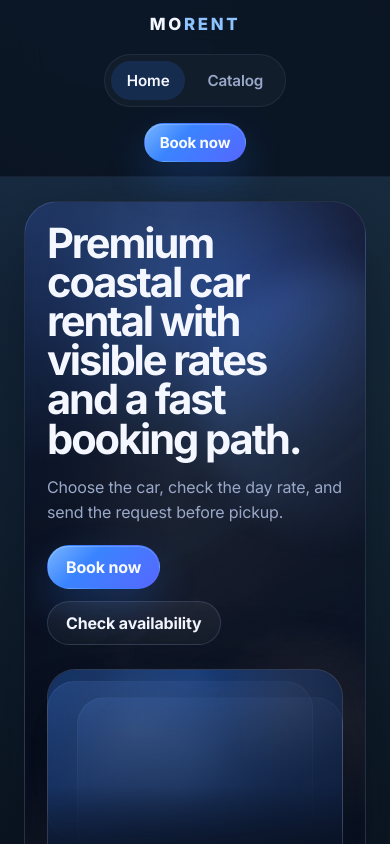
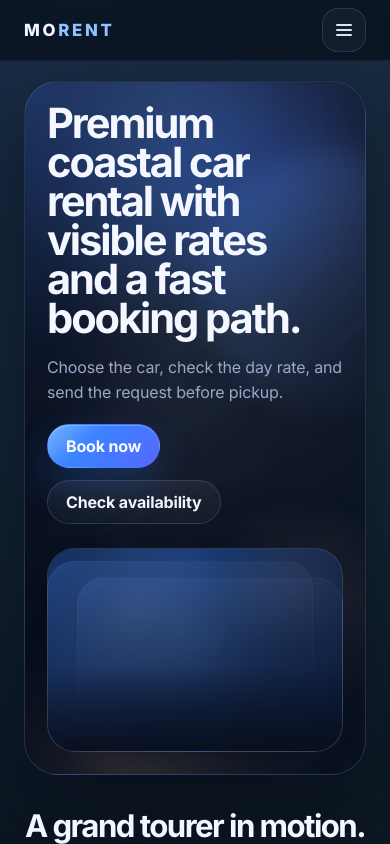
Before and after one commit to rcc00n/MoRent, a React (Vite) app in the folder frontend/: page / in a window 390 px wide. Shown: the top 844 px of the page. Built offline with nearby package versions, Linux system fonts and the light colour scheme; no server answers.

Commit message:
add compact mobile header drawer

```diff
--- a/frontend/src/components/Navbar.jsx
+++ b/frontend/src/components/Navbar.jsx
@@ -1,7 +1,71 @@
-import { NavLink } from 'react-router-dom'
+import { useEffect, useRef, useState } from 'react'
+import { AnimatePresence, motion } from 'framer-motion'
+import { NavLink, useLocation } from 'react-router-dom'
+
+const MotionAside = motion.aside
+const MotionDiv = motion.div
+
+const navLinkClassName = ({ isActive }) =>
+  isActive ? 'nav-link active' : 'nav-link'
+
+const drawerLinkClassName = ({ isActive }) =>
+  isActive ? 'mobile-drawer__link mobile-drawer__link--active' : 'mobile-drawer__link'
 
 function Navbar() {
+  const [isDrawerOpen, setIsDrawerOpen] = useState(false)
+  const location = useLocation()
+  const previousLocationRef = useRef(`${location.pathname}${location.hash}`)
+
+  useEffect(() => {
+    const nextLocation = `${location.pathname}${location.hash}`
+
+    if (previousLocationRef.current !== nextLocation && isDrawerOpen) {
+      const frameId = window.requestAnimationFrame(() => {
+        setIsDrawerOpen(false)
+      })
+
+      previousLocationRef.current = nextLocation
+
+      return () => window.cancelAnimationFrame(frameId)
+    }
+
+    previousLocationRef.current = nextLocation
+
+    return undefined
+  }, [isDrawerOpen, location.hash, location.pathname])
+
+  useEffect(() => {
+    if (!isDrawerOpen) {
+      return undefined
+    }
+
+    const previousOverflow = document.body.style.overflow
+
+    const handleKeyDown = (event) => {
+      if (event.key === 'Escape') {
+        setIsDrawerOpen(false)
+      }
+    }
+
+    document.body.style.overflow = 'hidden'
+    window.addEventListener('keydown', handleKeyDown)
+
+    return () => {
+      document.body.style.overflow = previousOverflow
+      window.removeEventListener('keydown', handleKeyDown)
+    }
+  }, [isDrawerOpen])
+
+  const closeDrawer = () => {
+    setIsDrawerOpen(false)
+  }
+
+  const toggleDrawer = () => {
+    setIsDrawerOpen((current) => !current)
+  }
+
   return (
+    <>
       <header className="navbar">
         <div className="navbar__inner">
           <NavLink className="brand" to="/">
@@ -10,18 +74,14 @@ function Navbar() {
           <div className="navbar__actions">
             <nav className="nav-links" aria-label="Primary">
               <NavLink
-              className={({ isActive }) =>
-                isActive ? 'nav-link active' : 'nav-link'
-              }
+                className={navLinkClassName}
                 end
                 to="/"
               >
                 Home
               </NavLink>
               <NavLink
-              className={({ isActive }) =>
-                isActive ? 'nav-link active' : 'nav-link'
-              }
+                className={navLinkClassName}
                 to="/catalog"
               >
                 Catalog
@@ -31,8 +91,86 @@ function Navbar() {
               Book now
             </NavLink>
           </div>
+          <button
+            aria-controls="mobile-navigation-drawer"
+            aria-expanded={isDrawerOpen}
+            aria-label={isDrawerOpen ? 'Close navigation menu' : 'Open navigation menu'}
+            className={`navbar__menu-toggle${isDrawerOpen ? ' is-open' : ''}`}
+            onClick={toggleDrawer}
+            type="button"
+          >
+            <span></span>
+            <span></span>
+            <span></span>
+          </button>
         </div>
       </header>
+
+      <AnimatePresence>
+        {isDrawerOpen ? (
+          <MotionDiv
+            animate={{ opacity: 1 }}
+            className="mobile-drawer"
+            exit={{ opacity: 0 }}
+            initial={{ opacity: 0 }}
+          >
+            <button
+              aria-label="Close navigation menu"
+              className="mobile-drawer__backdrop"
+              onClick={closeDrawer}
+              type="button"
+            />
+
+            <MotionAside
+              animate={{ opacity: 1, x: 0 }}
+              className="mobile-drawer__panel"
+              exit={{ opacity: 0, x: 18 }}
+              id="mobile-navigation-drawer"
+              initial={{ opacity: 0, x: 24 }}
+              transition={{ duration: 0.24, ease: [0.22, 1, 0.36, 1] }}
+            >
+              <div className="mobile-drawer__header">
+                <span>Navigate</span>
+                <button
+                  aria-label="Close navigation menu"
+                  className="mobile-drawer__close"
+                  onClick={closeDrawer}
+                  type="button"
+                >
+                  <span></span>
+                  <span></span>
+                </button>
+              </div>
+
+              <nav aria-label="Mobile primary" className="mobile-drawer__nav">
+                <NavLink
+                  className={drawerLinkClassName}
+                  end
+                  onClick={closeDrawer}
+                  to="/"
+                >
+                  Home
+                </NavLink>
+                <NavLink
+                  className={drawerLinkClassName}
+                  onClick={closeDrawer}
+                  to="/catalog"
+                >
+                  Catalog
+                </NavLink>
+                <NavLink
+                  className={drawerLinkClassName}
+                  onClick={closeDrawer}
+                  to="/catalog"
+                >
+                  Book now
+                </NavLink>
+              </nav>
+            </MotionAside>
+          </MotionDiv>
+        ) : null}
+      </AnimatePresence>
+    </>
   )
 }
 
--- a/frontend/src/index.css
+++ b/frontend/src/index.css
@@ -26,6 +26,8 @@
   --color-shadow-soft: 0 20px 60px rgba(4, 10, 24, 0.32);
   --container-width: 1240px;
   --page-gutter: 24px;
+  --header-height: 72px;
+  --header-offset: 104px;
   --space-2: 8px;
   --space-3: 12px;
   --space-4: 16px;
@@ -54,7 +56,7 @@ html {
 #rate-clarity,
 #featured-cars,
 #booking-path {
-  scroll-margin-top: 104px;
+  scroll-margin-top: var(--header-offset);
 }
 
 body {
@@ -135,13 +137,58 @@ code {
   align-items: center;
   justify-content: space-between;
   gap: var(--space-5);
-  min-height: 72px;
+  min-height: var(--header-height);
 }
 
 .navbar__actions {
   display: flex;
   align-items: center;
   gap: var(--space-4);
+}
+
+.navbar__menu-toggle {
+  display: none;
+  align-items: center;
+  justify-content: center;
+  width: 44px;
+  height: 44px;
+  padding: 0;
+  border: 1px solid rgba(177, 205, 255, 0.14);
+  border-radius: 16px;
+  background: rgba(255, 255, 255, 0.04);
+  color: inherit;
+  cursor: pointer;
+}
+
+.navbar__menu-toggle span {
+  position: absolute;
+  width: 16px;
+  height: 1.5px;
+  border-radius: 999px;
+  background: rgba(239, 244, 255, 0.92);
+  transition:
+    transform 180ms ease,
+    opacity 180ms ease;
+}
+
+.navbar__menu-toggle span:first-child {
+  transform: translateY(-5px);
+}
+
+.navbar__menu-toggle span:last-child {
+  transform: translateY(5px);
+}
+
+.navbar__menu-toggle.is-open span:first-child {
+  transform: rotate(45deg);
+}
+
+.navbar__menu-toggle.is-open span:nth-child(2) {
+  opacity: 0;
+}
+
+.navbar__menu-toggle.is-open span:last-child {
+  transform: rotate(-45deg);
 }
 
 .brand {
@@ -177,6 +224,110 @@ code {
 .nav-link:hover {
   color: var(--color-text);
   background: rgba(46, 125, 255, 0.16);
+}
+
+.mobile-drawer {
+  position: fixed;
+  inset: 0;
+  z-index: 45;
+}
+
+.mobile-drawer__backdrop {
+  position: absolute;
+  inset: 0;
+  border: 0;
+  background: rgba(5, 10, 20, 0.62);
+  cursor: pointer;
+}
+
+.mobile-drawer__panel {
+  position: absolute;
+  top: 10px;
+  right: var(--page-gutter);
+  bottom: 10px;
+  display: grid;
+  gap: 18px;
+  align-content: start;
+  width: min(320px, calc(100vw - (var(--page-gutter) * 2)));
+  padding: 18px;
+  border: 1px solid rgba(168, 197, 247, 0.12);
+  border-radius: 24px;
+  background:
+    radial-gradient(circle at 82% 10%, rgba(92, 148, 255, 0.14), transparent 24%),
+    radial-gradient(circle at 18% 100%, rgba(255, 199, 144, 0.1), transparent 24%),
+    linear-gradient(180deg, rgba(9, 16, 29, 0.98), rgba(10, 17, 31, 0.96));
+  box-shadow: 0 28px 80px rgba(3, 8, 19, 0.48);
+  backdrop-filter: blur(18px);
+}
+
+.mobile-drawer__header {
+  display: flex;
+  align-items: center;
+  justify-content: space-between;
+  gap: 12px;
+  padding-bottom: 4px;
+}
+
+.mobile-drawer__header span {
+  color: var(--color-text-subtle);
+  font-size: 0.82rem;
+  font-weight: 700;
+  letter-spacing: 0.12em;
+  text-transform: uppercase;
+}
+
+.mobile-drawer__close {
+  position: relative;
+  width: 38px;
+  height: 38px;
+  padding: 0;
+  border: 1px solid rgba(177, 205, 255, 0.12);
+  border-radius: 14px;
+  background: rgba(255, 255, 255, 0.04);
+  color: inherit;
+  cursor: pointer;
+}
+
+.mobile-drawer__close span {
+  position: absolute;
+  top: 50%;
+  left: 50%;
+  width: 14px;
+  height: 1.5px;
+  border-radius: 999px;
+  background: rgba(239, 244, 255, 0.9);
+}
+
+.mobile-drawer__close span:first-child {
+  transform: translate(-50%, -50%) rotate(45deg);
+}
+
+.mobile-drawer__close span:last-child {
+  transform: translate(-50%, -50%) rotate(-45deg);
+}
+
+.mobile-drawer__nav {
+  display: grid;
+  gap: 8px;
+}
+
+.mobile-drawer__link {
+  display: flex;
+  align-items: center;
+  min-height: 52px;
+  padding: 0 16px;
+  border: 1px solid rgba(177, 205, 255, 0.1);
+  border-radius: 18px;
+  background: rgba(255, 255, 255, 0.03);
+  color: var(--color-text-muted);
+  font-weight: 600;
+}
+
+.mobile-drawer__link--active,
+.mobile-drawer__link:hover {
+  color: var(--color-text);
+  border-color: rgba(186, 213, 255, 0.18);
+  background: rgba(57, 107, 218, 0.14);
 }
 
 .page-shell {
@@ -1534,18 +1685,35 @@ code {
 }
 
 @media (max-width: 720px) {
+  :root {
+    --header-height: 60px;
+    --header-offset: 88px;
+  }
+
   .navbar__inner,
   .navbar__actions {
     flex-direction: column;
   }
 
   .navbar__inner {
-    justify-content: center;
-    padding-block: 14px;
+    flex-direction: row;
+    justify-content: space-between;
+    gap: 12px;
+    min-height: var(--header-height);
   }
 
   .page-shell {
-    padding-block: 24px 56px;
+    padding-block: 20px 56px;
+  }
+
+  .navbar__actions {
+    display: none;
+  }
+
+  .navbar__menu-toggle {
+    position: relative;
+    display: inline-flex;
+    flex-shrink: 0;
   }
 
   .hero--premium,
```
Lines whose indentation alone changed are shown as unchanged.
